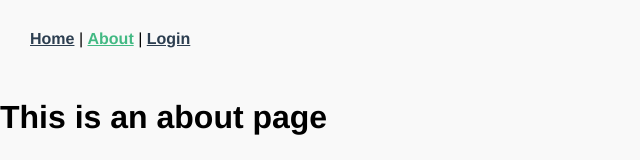
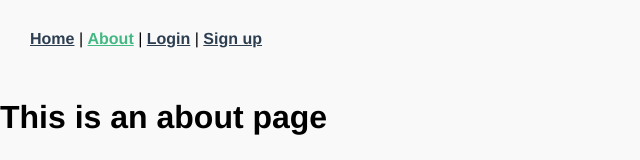
Before and after one commit to devayansarkar/issue-tracker, a Vue app in the folder frontend/: page /about in a window 1280 px wide. Shown: the top 160 px of the page, without its empty margins (0-640 px from the left). Built offline with nearby package versions, Linux system fonts and the light colour scheme.

Commit message:
adding sign up route

```diff
--- a/frontend/src/App.vue
+++ b/frontend/src/App.vue
@@ -3,7 +3,8 @@
     <div id='nav'>
       <router-link to='/'>Home</router-link> |
       <router-link to='/about'>About</router-link> |
-      <router-link to='/login'>Login</router-link>
+      <router-link to='/login'>Login</router-link> |
+      <router-link to='/signup'>Sign up</router-link>
     </div>
     <router-view />
   </div>
```
